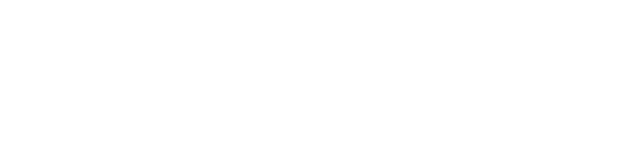
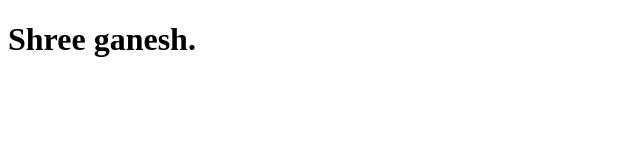
Before and after one commit to isurojit/fullstackcodex, a plain HTML site: page index.html in a window 1280 px wide. Shown: the whole page, without its empty margins (0-640 px from the left). Drawn offline with Linux system fonts and the light colour scheme.

Commit message:
shree ganesh

```diff
--- a/index.html
+++ b/index.html
@@ -8,7 +8,7 @@
     <title>Fullstack Codex</title>
 </head>
 <body>
-
+    <h1>Shree ganesh.</h1>
     <script src="app.js"></script>
 </body>
 </html>
```
